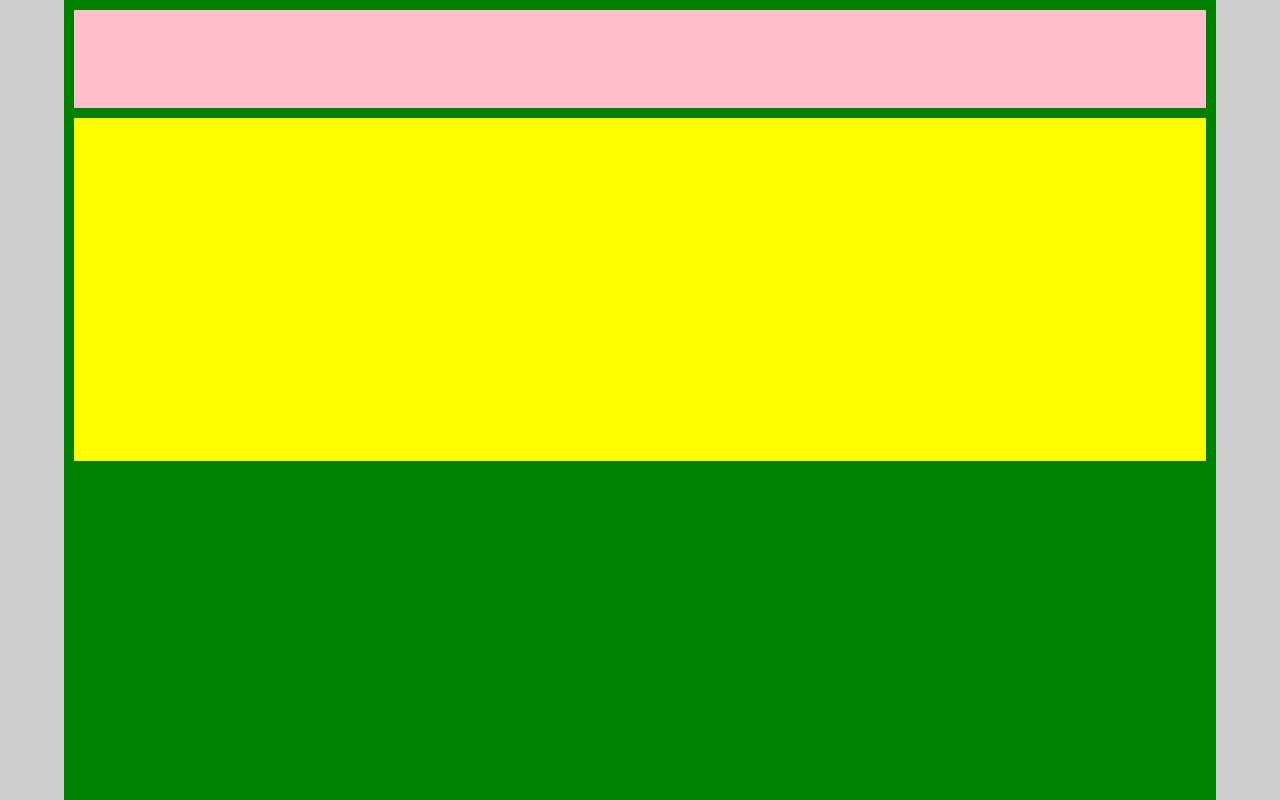
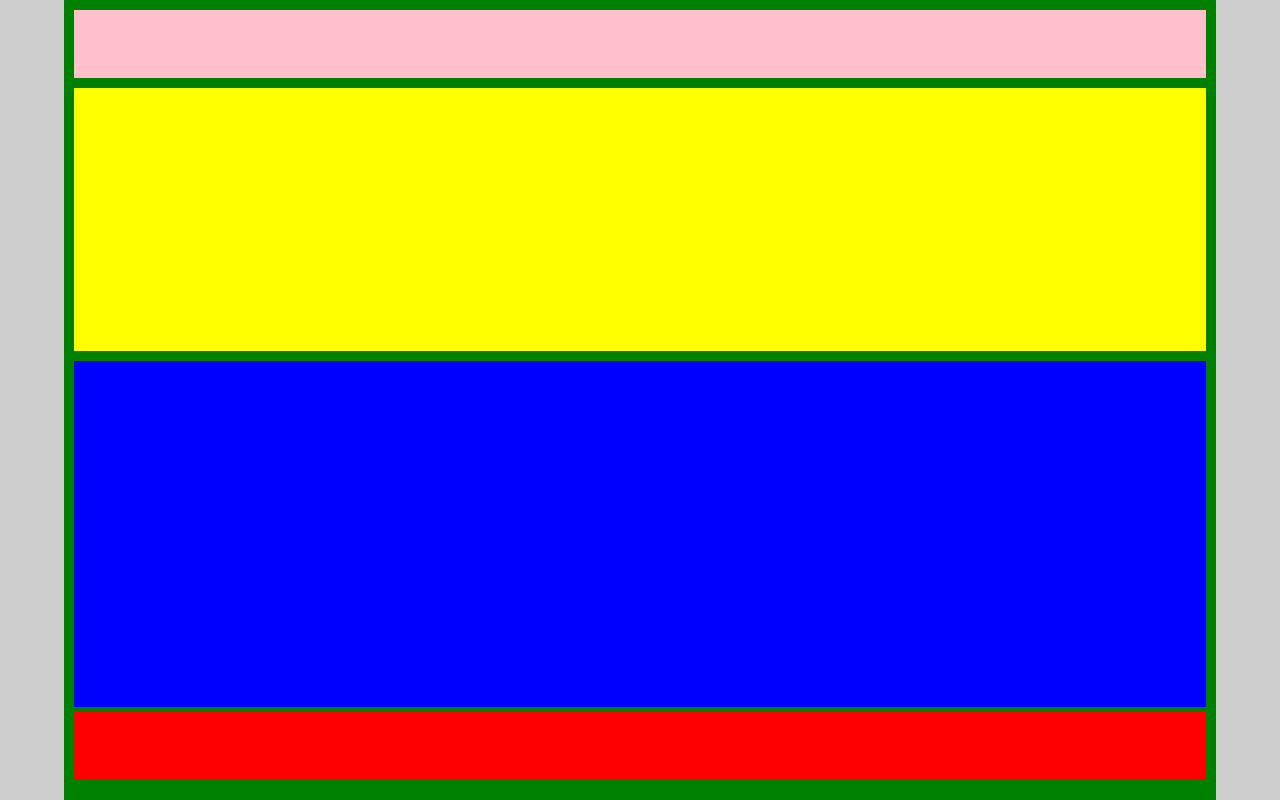
Before and after one commit to a-benvenuti/htmlcss-struttura-wp, a plain HTML site: page index.html in a window 1280 px wide. Shown: the top 800 px of the page. Drawn offline with Linux system fonts and the light colour scheme.

Commit message:
Dimensionamento delle componenti della pagina

```diff
--- a/css/style.css
+++ b/css/style.css
@@ -13,7 +13,7 @@ body{
   margin: auto;
   padding: 10px;
   width: 90%;
-  height: 1000px;
+  height:100vh;
 }
 /* INTESTAZIONE */
 header{
@@ -21,7 +21,7 @@ header{
   margin: auto;
   margin-bottom: 10px;
   width: 100%;
-  height:10%; /*da togliere successivamente*/
+  height:calc(10% - 10px); /*da togliere successivamente*/
 }
 /* /INTESTAZIONE */
 /* BANNER */
@@ -30,16 +30,24 @@ main{
   margin: auto;
   margin-bottom: 10px;
   width: 100%;
-  height:35%; /*da togliere successivamente*/
+  height:calc(35% - 10px); /*da togliere successivamente*/
 }
 /* /BANNER */
 /* -------------------CORPO DELLA PAGINA------------------- */
 section{
   background-color: blue;
+  margin: auto;
+  margin-bottom: 5px;
+  width: 100%;
+  height:calc(45% - 5px); /*da togliere successivamente*/
 }
 /* -------------------/CORPO DELLA PAGINA------------------- */
 /* PIE DI PAGINA */
 footer{
   background-color: red;
+  margin: auto;
+  /* margin-bottom: 10px; */
+  width: 100%;
+  height:calc(10% - 10px); /*da togliere successivamente*/
 }
 /* /PIE DI PAGINA */
```
